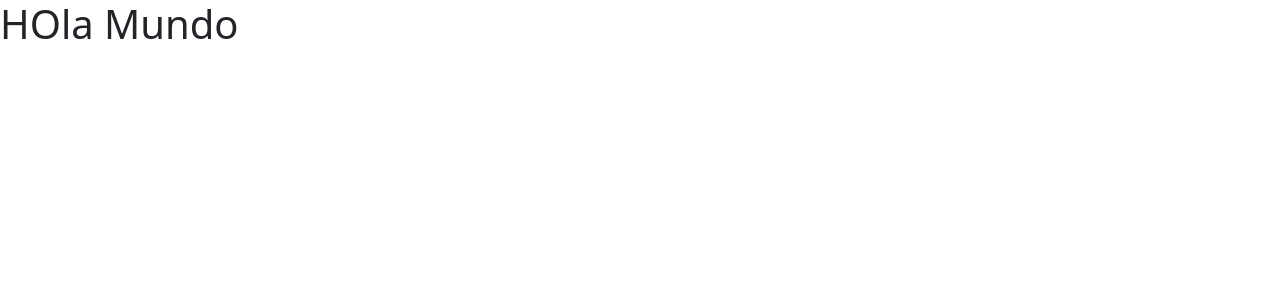
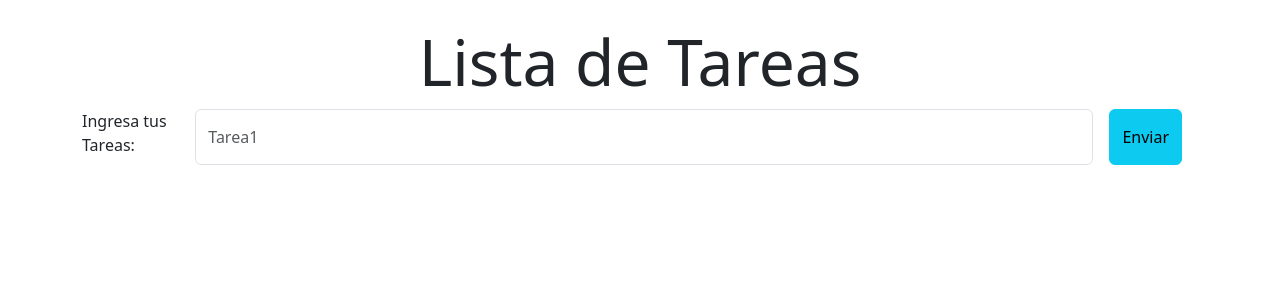
Before and after one commit to AdrianKarma/react-Ejercicio-04, a React (Vite) app: page / in a window 1280 px wide. Shown: the top 300 px of the page. Built offline with nearby package versions, Linux system fonts and the light colour scheme.

Commit message:
maquetamos componente maquetadoListaTareas

```diff
--- a/src/App.jsx
+++ b/src/App.jsx
@@ -1,13 +1,16 @@
 import 'bootstrap/dist/css/bootstrap.min.css';
 import './App.css'
+import FormularioTareas from './components/FormularioTareas';
+import { Container } from 'react-bootstrap';
 
 function App() {
 
 
   return (
-    <>
-      <h1>HOla Mundo</h1>
-    </>
+    <Container className='my-4'>
+      <h1 className='text-center display-3'>Lista de Tareas</h1>
+      <FormularioTareas></FormularioTareas>
+    </Container>
   )
 }
 
--- /dev/null
+++ b/src/components/FormularioTareas.jsx
@@ -0,0 +1,20 @@
+import { Button } from 'react-bootstrap';
+import Form from 'react-bootstrap/Form';
+
+
+const FormularioTareas = () => {
+    return (
+        <section>
+            <Form>
+      <Form.Group className="mb-3 d-flex" controlId="exampleForm.ControlInput1">
+        <Form.Label>Ingresa tus Tareas:</Form.Label>
+        <Form.Control type="text" placeholder="Tarea1" minLength={3} maxLength={50} />
+        <Button className='mx-3' type='submit' variant='info'>Enviar</Button>
+      </Form.Group>
+
+    </Form>
+        </section>
+    );
+};
+
+export default FormularioTareas;
```
